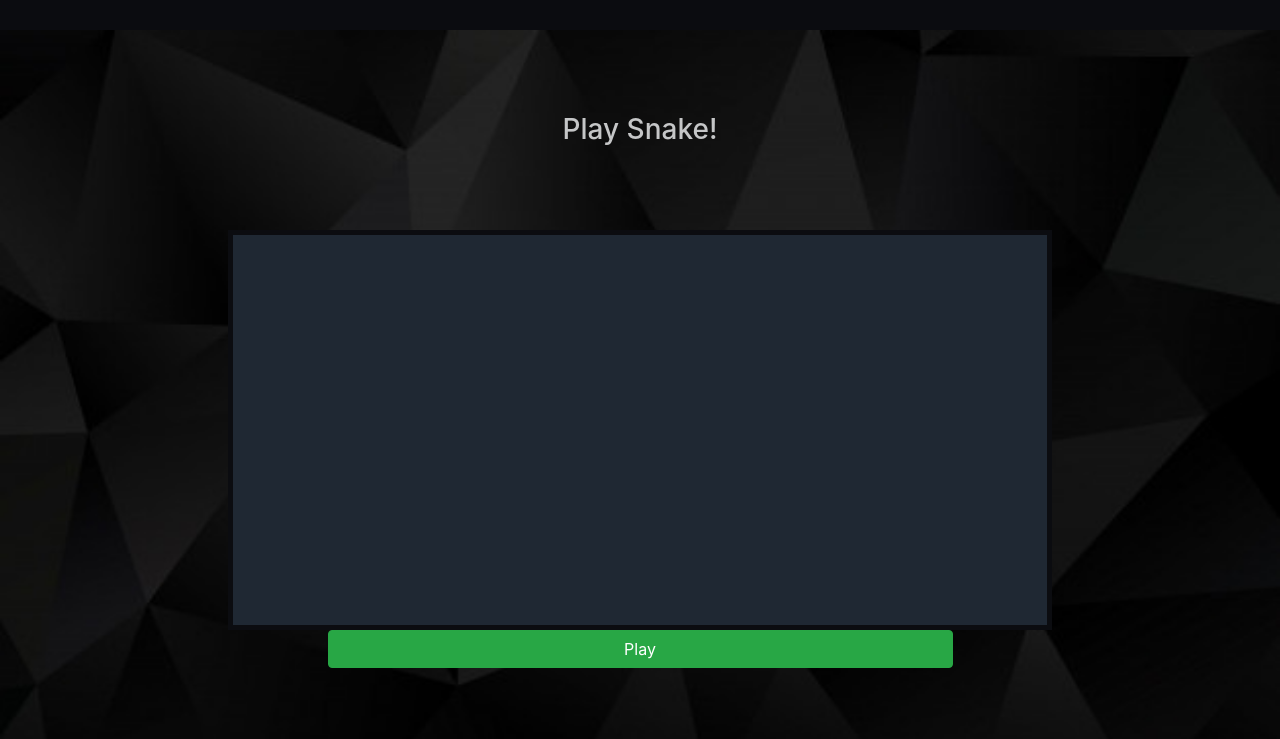
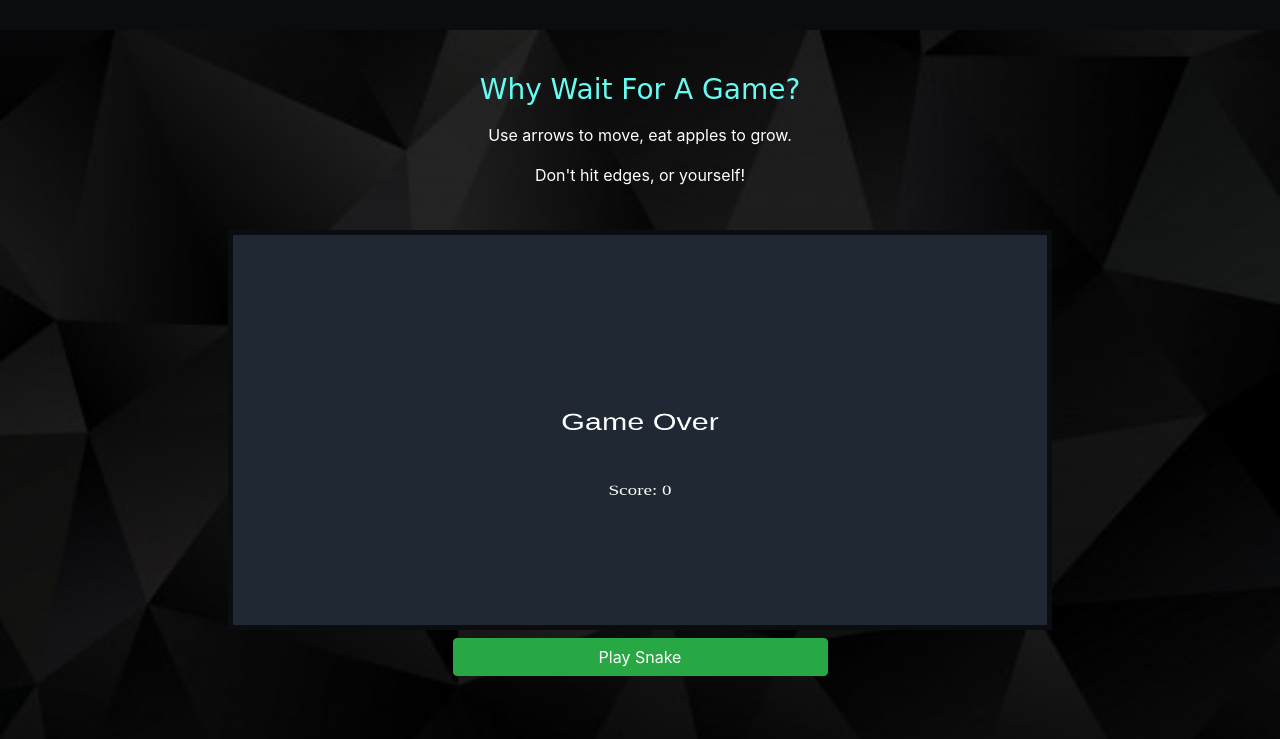
Before and after one commit to dah06a/cafe-project-bootstrap-version, a website: page games.html in a window 1280 px wide. Shown: the part 1541-2280 px from the top of the page. Drawn offline with nearby package versions, Linux system fonts and the light colour scheme; a web font is replaced by a local one.

Commit message:
Score added to snake game, which is now finished!

```diff
--- a/css/styles.css
+++ b/css/styles.css
@@ -121,7 +121,7 @@ body {
 }
 
 #gameOverBtn {
-    width: 50%;
+    width: 30%;
 }
 
 html {
--- a/games.html
+++ b/games.html
@@ -58,20 +58,19 @@
                         </ol>
 
                         <div class="carousel-inner">
+                            <div class="carousel-item active">
+                                <img src="/img/catan.jpeg" class="d-block w-100" alt="Settlers Of Catan">
+                                <div class="carousel-caption d-none d-md-block">
+                                    <h5>Second slide label</h5>
+                                    <p>Lorem ipsum dolor sit amet, consectetur adipiscing elit.</p>
+                                </div>
+                            </div>
 
-                          <div class="carousel-item active">
+                            <div class="carousel-item">
                                 <img src="/img/classic-pieces.jpg" class="d-block w-100" alt="Classic Game Pieces">
                                 <div class="carousel-caption d-none d-md-block">
                                     <h5>First slide label</h5>
                                     <p>Nulla vitae elit libero, a pharetra augue mollis interdum.</p>
-                            </div>
-                          </div>
-
-                          <div class="carousel-item">
-                            <img src="/img/catan.jpeg" class="d-block w-100" alt="Settlers Of Catan">
-                            <div class="carousel-caption d-none d-md-block">
-                              <h5>Second slide label</h5>
-                              <p>Lorem ipsum dolor sit amet, consectetur adipiscing elit.</p>
                                 </div>
                             </div>
 
@@ -256,11 +255,13 @@
 
         </div>
 
-        <!-- Snake -->
+        <!-- Play Snake -->
         <div class="container-fluid theme-back parallax">
             <div class="row h-25">
                 <div class="col mx-auto text-center align-self-center">
-                    <h3 class="my-3">Play Snake!</h3>
+                    <h3 class="font-choice my-3" style="color: var(--theme-primary);">Why Wait For A Game?</h3>
+                    <p>Use arrows to move, eat apples to grow.</p>
+                    <p>Don't hit edges, or yourself!</p>
                 </div>
             </div>
             <div class="row h-50">
@@ -270,7 +271,8 @@
             </div>
             <div class="row h-25">
                 <div class="col mx-auto text-center">
-                    <button id="gameOverBtn" class="btn btn-success px-2">Play</button>
+                    <button id="gameOverBtn" class="btn btn-success my-2">Play Snake</button>
+                    <h4 id="scoreTitle">Score: 0</h4>
                 </div>
             </div>
         </div>
--- a/js/script.js
+++ b/js/script.js
@@ -15,6 +15,7 @@ let gameOver = true;
 let gameSpeed = 3; //How far snake moves each frame - To change, be sure to match with resetGame()
 let gameSize = 10; //Determines size of snake and apples on screen
 let drawSpeed = 30; //Draw function interval speed - lower number = faster
+let score = 0;
 let apples = [];
 const w = canvas.width;
 const h = canvas.height;
@@ -22,9 +23,12 @@ const h = canvas.height;
 //HTML Variables
 const gameOverBtn = document.getElementById("gameOverBtn");
 gameOverBtn.addEventListener("click", resetGame);
+const scoreTitle = document.getElementById("scoreTitle");
+scoreTitle.style.display = "none";
 function resetGame() {
     gameOver = false;
     gameSpeed = 3;
+    score = 0;
     snake.headX = w/2;
     snake.headY = h/2;
     snake.bodX = [];
@@ -59,6 +63,7 @@ $(document).on("keyup", onKeyUp);
 $(function() {
     if (canvas.getContext) {
         ctx = canvas.getContext("2d");
+        ctx.textAlign = "center";
         setInterval("draw()", drawSpeed);
     } else {
         console.log("Error:  Canvas unsupported, cannot get context.")
@@ -66,12 +71,8 @@ $(function() {
 });
 
 //Helper Functions For Random Canvas Position
-function randomX() {
-    return Math.floor(Math.random()*(w-10)) + 10;
-}
-function randomY() {
-    return Math.floor(Math.random()*(h-10)) + 10;
-}
+const randomX = () => Math.floor(Math.random()*(w-10)) + 10;
+const randomY = () => Math.floor(Math.random()*(h-10)) + 10;
 
 //Apple Constructor Function
 function Apple(posX, posY) {
@@ -178,6 +179,7 @@ Snake.prototype.checkCollisions = function() {
             apples[i].posY = randomY();
             this.bodLen += gameSize*2;
             gameSpeed += (gameSpeed/30);
+            score += 1000;
         }
     }
 }
@@ -188,6 +190,12 @@ let snake = new Snake(w/2, h/2);
 //Game Over Function
 function showGameOver() {
     ctx.clearRect(0, 0, w, h);
+    ctx.fillStyle = "white";
+    ctx.font = "48px sans-serif";
+    ctx.fillText("Game Over", w/2, h/2);
+    ctx.font = "30px serif";
+    ctx.fillText("Score: " + score.toString().replace(/\B(?=(\d{3})+(?!\d))/g, ","), w/2, h/1.5);
+    scoreTitle.style.display = "none";
     gameOverBtn.style.display = "inline-block";
     console.log("Game Stopped");
 }
@@ -199,6 +207,9 @@ function playGame() {
     snake.display();
     snake.update();
     snake.checkCollisions();
+    score++;
+    scoreTitle.style.display = "inline-block";
+    scoreTitle.textContent = "Score: " + score.toString().replace(/\B(?=(\d{3})+(?!\d))/g, ",");
     console.log("Game Running");
 }
 
```
Lines whose indentation alone changed are shown as unchanged.
